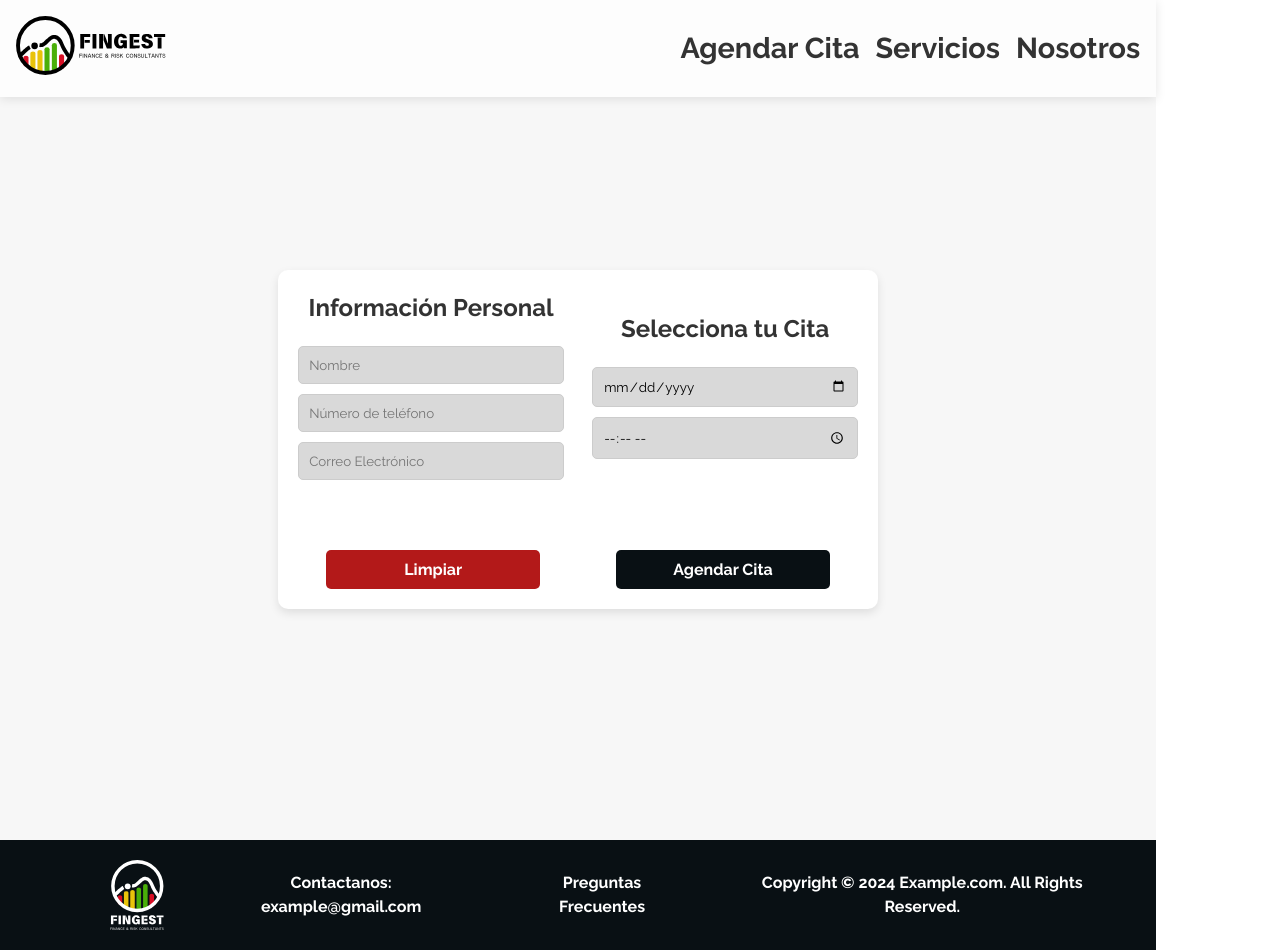
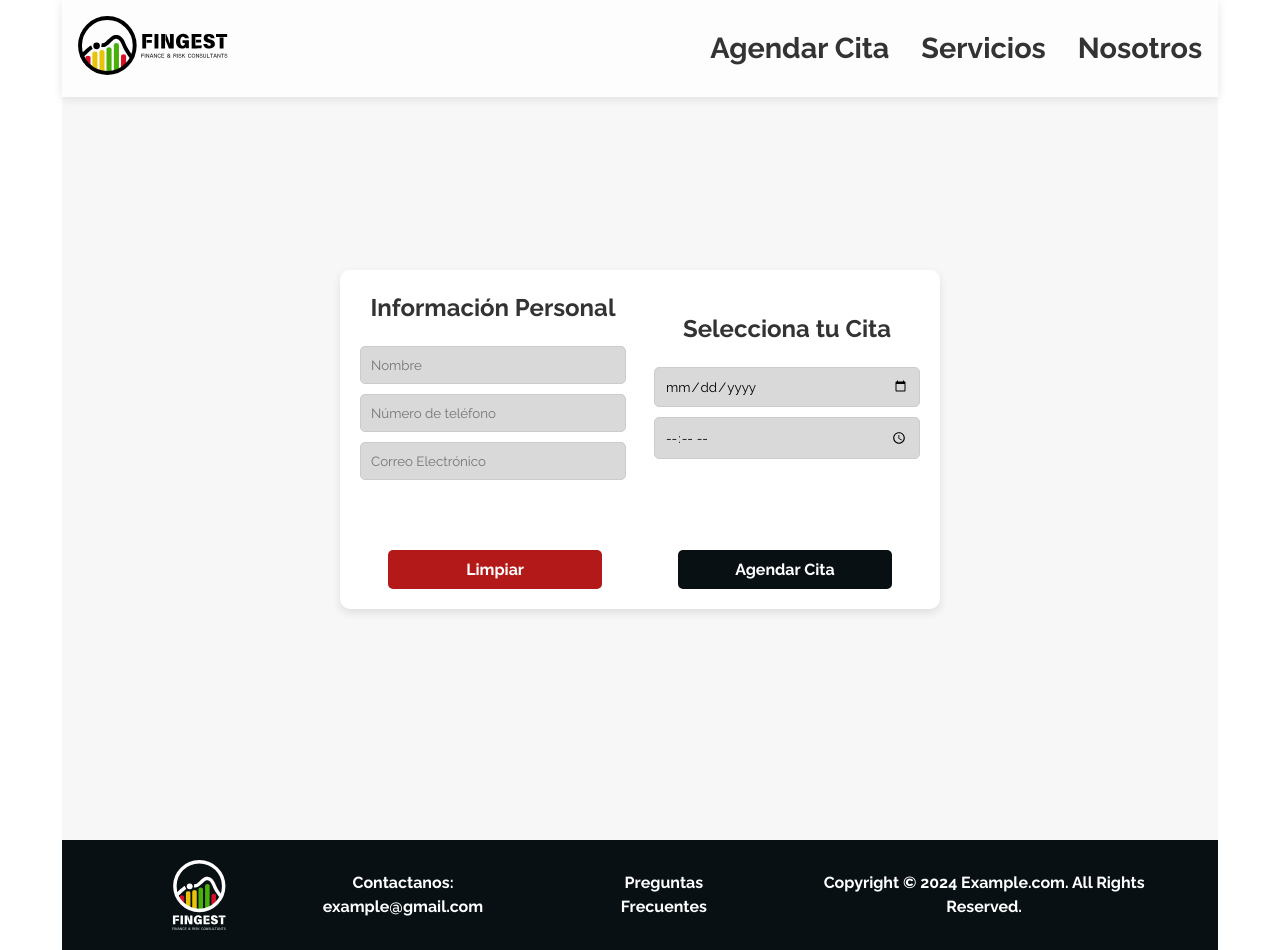
Before and after one commit to LeonardoPerozo12/FingestLandingPage, a React (Vite) app in the folder FrontEnd/FingestLandingPage/: page /agendar-cita in a window 1280 px wide. Built offline with nearby package versions, Linux system fonts and the light colour scheme.

Commit message:
agendar cita wip

```diff
--- a/FrontEnd/FingestLandingPage/css/agendarCita.css
+++ b/FrontEnd/FingestLandingPage/css/agendarCita.css
@@ -1,29 +1,42 @@
+body{
+    margin: 0;
+    display: flex;
+    place-items: start;
+    min-width: 320px;
+    width: 100%;
+    min-height: 100vh;
+    flex-direction: column;
+}
 .container {
     display: flex;
     justify-content: center;
     align-items: center;
     margin-top: -5%;
     min-height: 100vh;
+    width: 100%; /* Ensure the container takes the full width */
     background-color: #f7f7f7;
-
+    box-sizing: border-box; /* Include padding and border in the element's total width and height */
 }
 
 .form {
     display: flex;
     flex-direction: column; /* Apila verticalmente los bloques principales */
     gap: 20px; /* Espacio entre las secciones */
+    width: 100%; /* Ensure the form takes the full width */
 }
-.formControllers{
+
+.formControllers {
     display: flex;
     flex-direction: row;
     gap: 5%;
     align-items: center;
+    width: 100%; /* Ensure the form controllers take the full width */
 }
-
 
 .inputsContainer,
 .CalendarContainer {
     flex: 1; /* Hace que ambas secciones tengan tamaños iguales */
+    width: 100%; /* Ensure the containers take the full width */
 }
 
 .buttonSection {
@@ -32,7 +45,6 @@
     justify-content: center; /* Centra el botón horizontalmente */
     margin-top: 20px; /* Espaciado superior opcional */
 }
-
 
 .formContainer {
     background: #fff;
@@ -66,14 +78,14 @@
     font-family: 'Raleway', sans-serif;
 }
 
-.buttonSection{
+.buttonSection {
     display: flex;
     flex-direction: row-reverse;
     margin-left: 5%;
     margin-right: 5%;
-
     gap: 15%;
 }
+
 .submitButton {
     width: 50%;
     padding: 10px;
@@ -86,6 +98,7 @@
     cursor: pointer;
     transition: background-color 0.3s;
 }
+
 .clearButton {
     width: 50%;
     padding: 10px;
@@ -98,6 +111,7 @@
     cursor: pointer;
     transition: background-color 0.3s;
 }
+
 .clearButton:hover {
     background-color: #8d1515;
 }
--- a/FrontEnd/FingestLandingPage/css/header.css
+++ b/FrontEnd/FingestLandingPage/css/header.css
@@ -43,7 +43,7 @@
   flex-direction: row; /* Default row layout */
   justify-content: flex-start; /* Align items to the start */
   flex-wrap: wrap; /* Allow wrapping */
-  gap: 1rem; /* Reduce gap on smaller screens */
+  gap: 2rem; /* Reduce gap on smaller screens */
   list-style-type: none;
 }
 
--- a/FrontEnd/FingestLandingPage/src/App.jsx
+++ b/FrontEnd/FingestLandingPage/src/App.jsx
@@ -21,7 +21,7 @@
     const scrollToSection = (elementRef) => {
         if (!elementRef.current) return;
 
-        const headerOffset = 80; // Ajustar según la altura de tu header
+        const headerOffset = 90; // Ajustar según la altura de tu header
         const elementPosition = elementRef.current.offsetTop;
         const offsetPosition = elementPosition - headerOffset;
 
```
